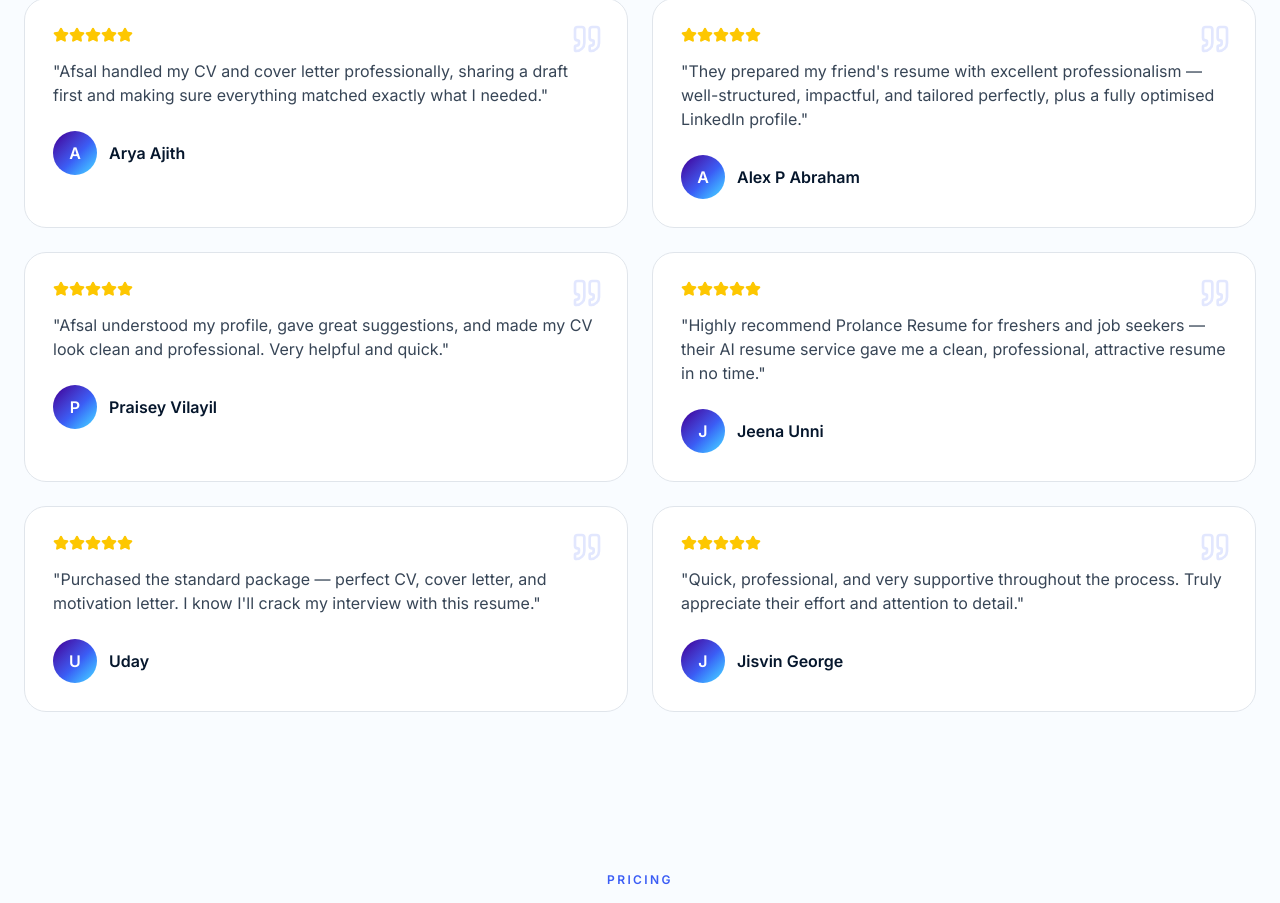
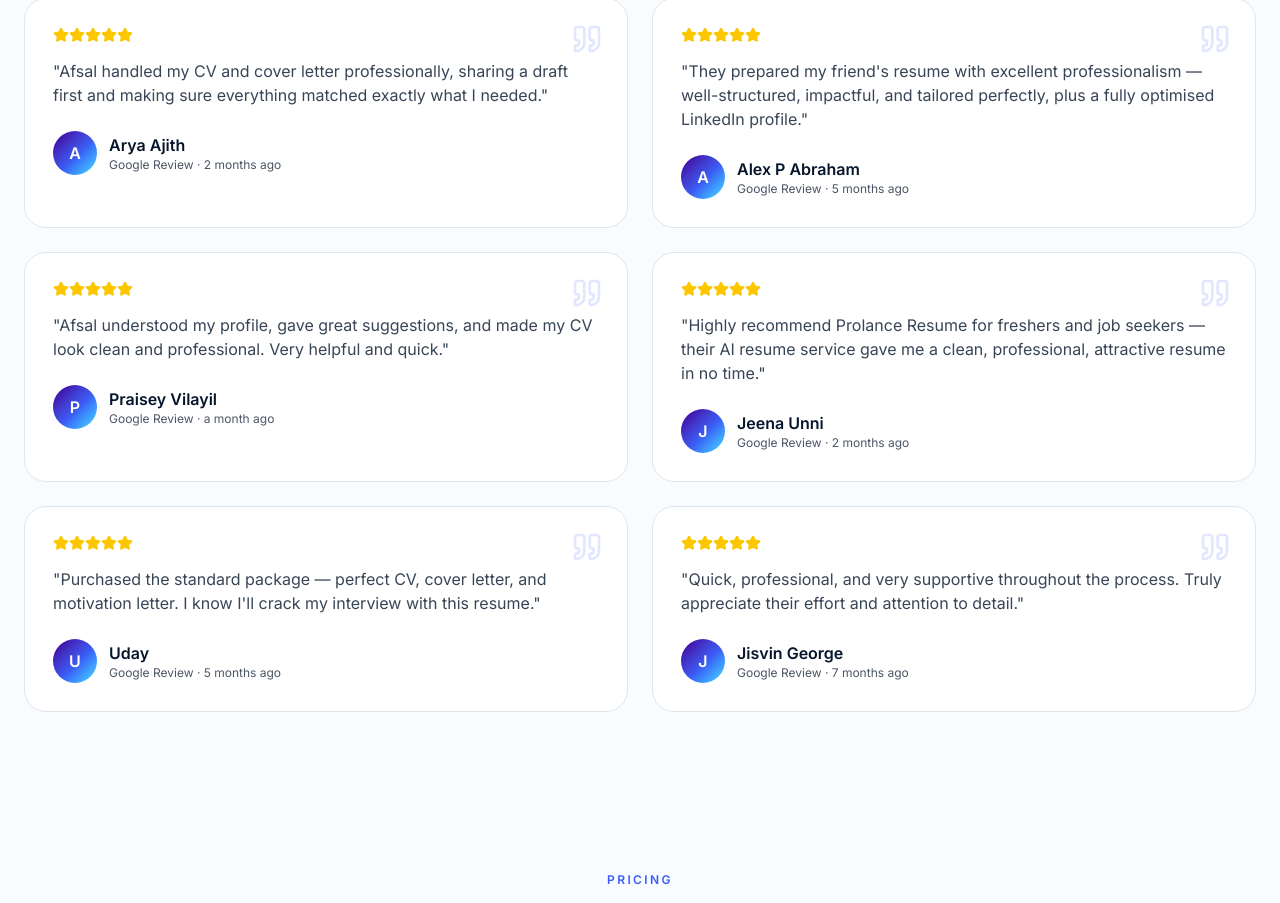
Before and after one commit to udaya-krishnan/prolance-resume, a React (Vite) app: page / in a window 1280 px wide. Shown: the part 3956-4859 px from the top of the page. Built offline with nearby package versions, Linux system fonts and the light colour scheme.

Commit message:
add the content

```diff
--- a/src/components/site/Header.tsx
+++ b/src/components/site/Header.tsx
@@ -1,6 +1,6 @@
 import { useEffect, useState } from "react";
 import { Link, useLocation } from "react-router-dom";
-import { Menu, X, Zap } from "lucide-react";
+import { Menu, X } from "lucide-react";
 
 const links = [
   { to: "/", label: "Home" },
--- a/src/pages/index.tsx
+++ b/src/pages/index.tsx
@@ -81,7 +81,7 @@ const testimonials = [
   },
 ];
 
-const partners = ["Google", "Microsoft", "Amazon", "Stripe", "Meta", "Adobe", "Swiggy", "Razorpay", "Zomato", "Flipkart"];
+// const partners = ["Google", "Microsoft", "Amazon", "Stripe", "Meta", "Adobe", "Swiggy", "Razorpay", "Zomato", "Flipkart"];
 
 const pricing = [
   {
@@ -416,7 +416,7 @@ export default function Home() {
                 </div>
                 <div>
                   <div className="font-semibold">{t.name}</div>
-                  <div className="text-xs text-muted-foreground">{t.role}</div>
+                  <div className="text-xs text-muted-foreground">{t.meta}</div>
                 </div>
               </div>
             </div>
```
